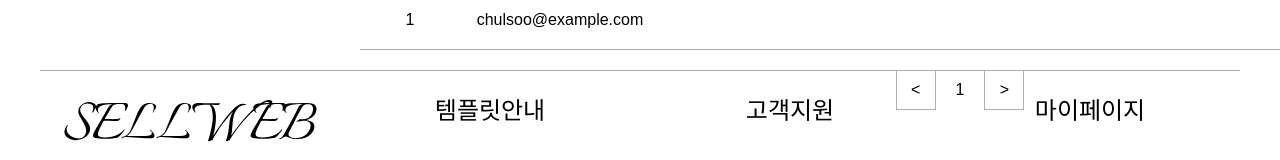
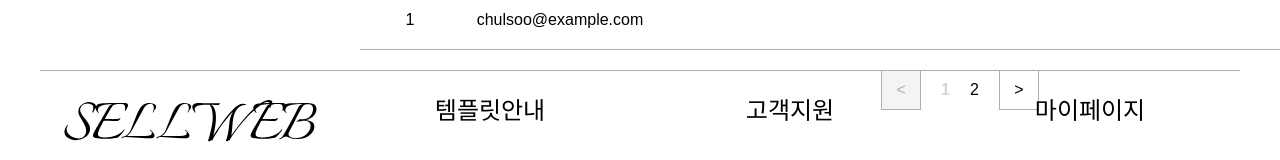
Before and after one commit to Hyun-EG/SP-sellweb, a Next.js app: page /notice in a window 1280 px wide. Shown: the part 850-1010 px from the top of the page. Built offline with nearby package versions, Linux system fonts and the light colour scheme; a web font is replaced by a local one.

Commit message:
Feat: 페이지 리스트화

```diff
--- a/src/components/Pagination.tsx
+++ b/src/components/Pagination.tsx
@@ -27,16 +27,28 @@ export default function Pagination({
         onClick={() => {
           setPage((prev) => Math.max(prev - 1, 1));
         }}
-        className="w-[40px] h-[40px] justify-center items-center border border-[#afafaf]"
+        className={`w-[40px] h-[40px] justify-center items-center border border-[#afafaf] ${page === 1 ? 'bg-[#f4f4f4] text-[#afafaf]' : ''}`}
+        disabled={page === 1}
       >
         &lt;
       </button>
-      <div>{page}</div>
+      {Array.from({ length: totalPage }, (_, i) => i + 1).map((pageNum) => (
+        <button
+          key={pageNum}
+          onClick={() => setPage(pageNum)}
+          className={` ${
+            page === pageNum ? 'text-gray-300 font-bold' : 'border-[#afafaf]'
+          }`}
+        >
+          {pageNum}
+        </button>
+      ))}
       <button
         onClick={() => {
           setPage((prev) => Math.min(prev + 1, totalPage));
         }}
-        className="w-[40px] h-[40px] justify-center items-center border border-[#afafaf]"
+        className={`w-[40px] h-[40px] justify-center items-center border border-[#afafaf] ${page === totalPage ? 'bg-[#f4f4f4] text-[#afafaf]' : ''}`}
+        disabled={page === totalPage}
       >
         &gt;
       </button>
```
